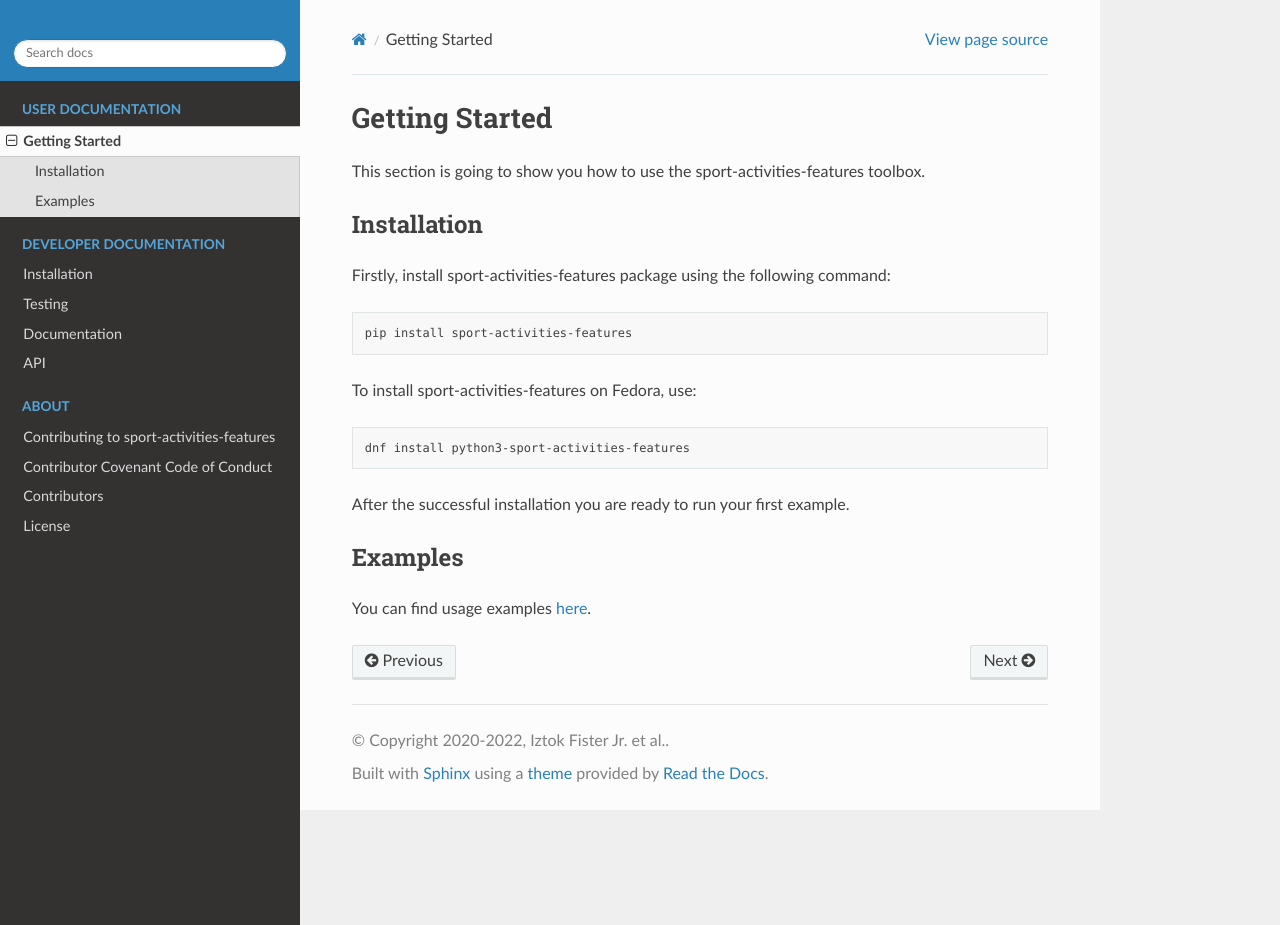
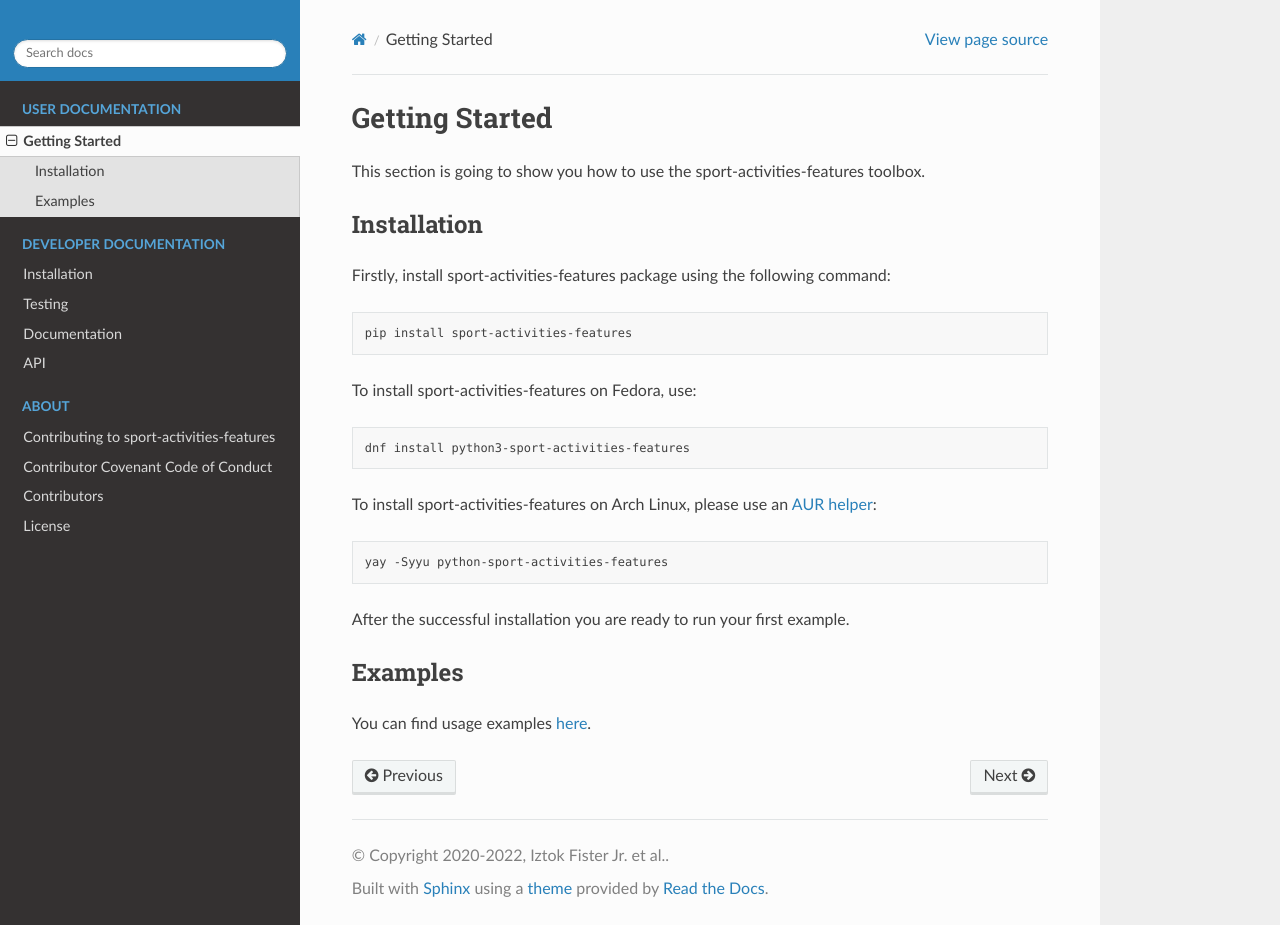
Before and after one commit to firefly-cpp/sport-activities-features, a Sphinx documentation site: the page built from docs/getting_started.rst, in a window 1280 px wide and 925 px high. Built offline with Sphinx 7.4.7 and the Read the Docs theme 2.0.0, drawn with Linux system fonts in a browser that asks for light colours.

Commit message:
Add instructions for install from AUR

```diff
--- a/docs/getting_started.rst
+++ b/docs/getting_started.rst
@@ -18,6 +18,11 @@ To install sport-activities-features on Fedora, use:
 
     dnf install python3-sport-activities-features
 
+To install sport-activities-features on Arch Linux, please use an `AUR helper <https://wiki.archlinux.org/title/AUR_helpers>`_:
+
+.. code:: bash
+
+    yay -Syyu python-sport-activities-features
 
 After the successful installation you are ready to run your first example.
 
```
Also changed, not shown: README.md (+9 -0 lines).
